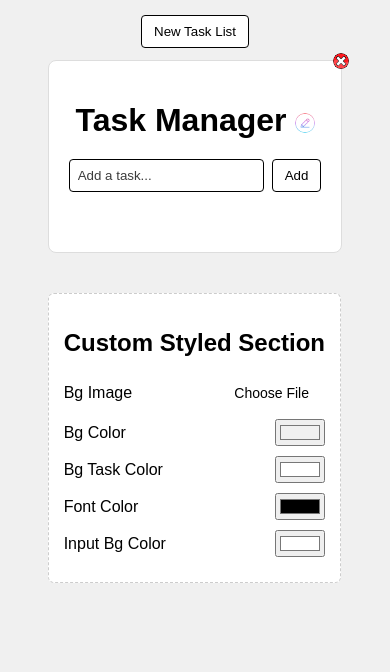
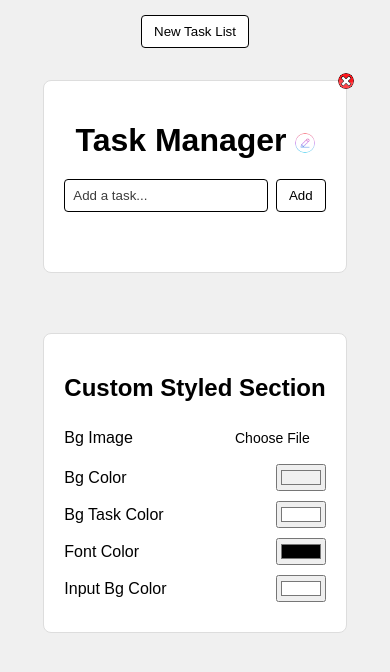
Before and after one commit to davinoctavian/task-manager, a React (Vite) app: page / in a window 390 px wide. Shown: the top 672 px of the page. Built offline with nearby package versions, Linux system fonts and the light colour scheme.

Commit message:
fix style of the container on smaller screen

```diff
--- a/dev-dist/sw.js
+++ b/dev-dist/sw.js
@@ -82,7 +82,7 @@ define(['./workbox-f87553f6'], (function (workbox) { 'use strict';
     "revision": "3ca0b8505b4bec776b69afdba2768812"
   }, {
     "url": "index.html",
-    "revision": "0.uab6iceq5n8"
+    "revision": "0.4los81vdeb"
   }], {});
   workbox.cleanupOutdatedCaches();
   workbox.registerRoute(new workbox.NavigationRoute(workbox.createHandlerBoundToURL("index.html"), {
--- a/src/styles/App.css
+++ b/src/styles/App.css
@@ -28,6 +28,7 @@
   display: flex;
   align-items: flex-start;
   margin-top: 40px;
+  flex-wrap: wrap;
 }
 .content-container .tasklist-content {
   display: grid;
@@ -55,9 +56,9 @@
 }
 .content-custom {
   margin: 20px;
-  padding: 15px;
-  border: 1px dashed #ccc;
-  border-radius: 6px;
+  padding: 20px;
+  border: 1px solid #ddd;
+  border-radius: 8px;
   background: #fff;
 }
 h1 {
@@ -188,5 +189,17 @@ h1 {
   .content-container .tasklist-content {
     grid-template-columns: 1fr;
     width: 100%;
+    box-sizing: border-box;
+    margin: 20px 0;
+  }
+  .content-container .content {
+    width: 100%;
+    box-sizing: border-box;
+    margin: 20px 0;
+  }
+  .content-container .content-custom {
+    width: 100%;
+    box-sizing: border-box;
+    margin: 20px 0;
   }
 }
```
